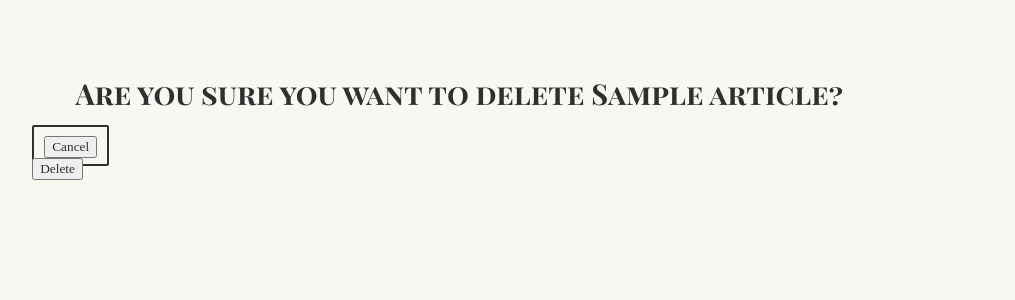
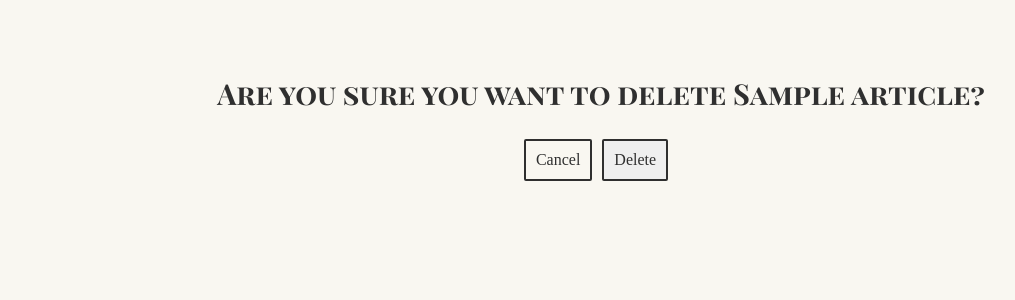
Before and after one commit to btsybm/articletracker, a Django app: page /articles/1/delete/ in a window 1280 px wide. Shown: the part 55-355 px from the top of the page, without its empty margins (39-1054 px from the left). Run offline with Django 3.2, Linux system fonts and the light colour scheme; a user stored in the database is signed in; tables that the repository leaves empty hold one stand-in row (values such as "Sample post"); some web fonts are replaced.

Commit message:
delete confirmation styling

```diff
--- a/main_app/static/css/confirm-delete.css
+++ b/main_app/static/css/confirm-delete.css
@@ -1,11 +1,19 @@
 .confirmation {
-  display: flex;
   text-align: center;
   font-family: 'Playfair Display SC', serif;
-  /* font-style: italic; */
   font-size: 1.8em;
   margin-top: 3em;
   margin-right: 1.5em;
   margin-left: 1.5em;
+}
 
+#deletebutton {
+  margin-top: 3px;
+  text-align: right;
+  padding-top: 3px;
+  padding-bottom: 3px;
+  display: flex;
+  flex-direction: row;
+  align-items: center;
+  justify-content: center;
 }
--- a/main_app/templates/main_app/article_confirm_delete.html
+++ b/main_app/templates/main_app/article_confirm_delete.html
@@ -9,10 +9,11 @@
 {% block content %}
 
 <h2 class="confirmation">Are you sure you want to delete {{ object.title }}?</h2>
-<a href="{% url 'articles_detail' article.id %}" class="btn secondary"><button>Cancel</button> </a>
-<form action="" method="POST" class="form">
-  {% csrf_token %}
-  <button type="submit" >Delete</button>
-</form>
-
+<div id="deletebutton" >
+  <a href="{% url 'articles_detail' article.id %}" class="btn warn">Cancel</a>
+  <form action="" method="POST" class="form">
+    {% csrf_token %}
+    <button type="submit" class="btn warn">Delete</button>
+  </form>
+<div>
 {% endblock %}
```
